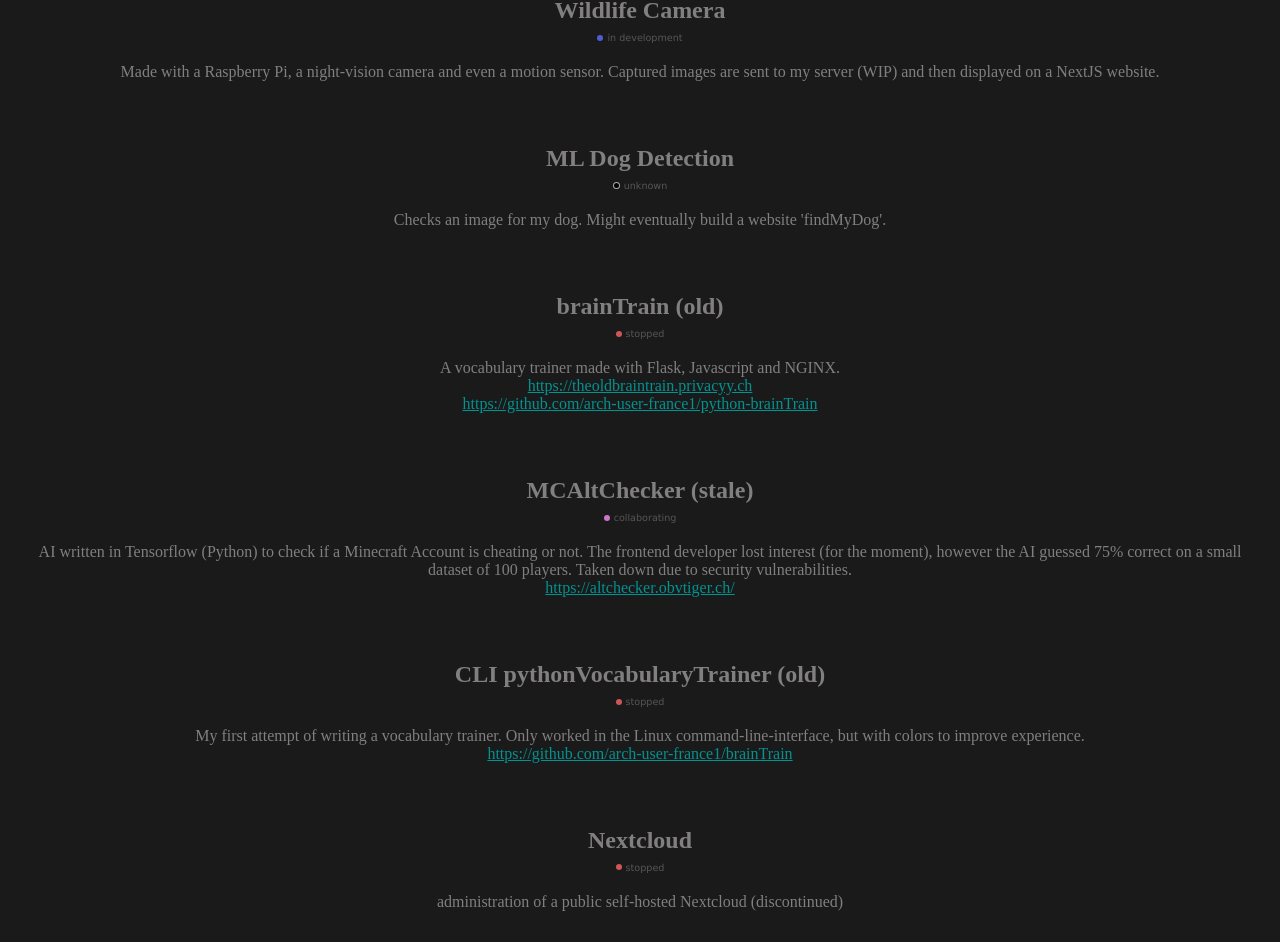
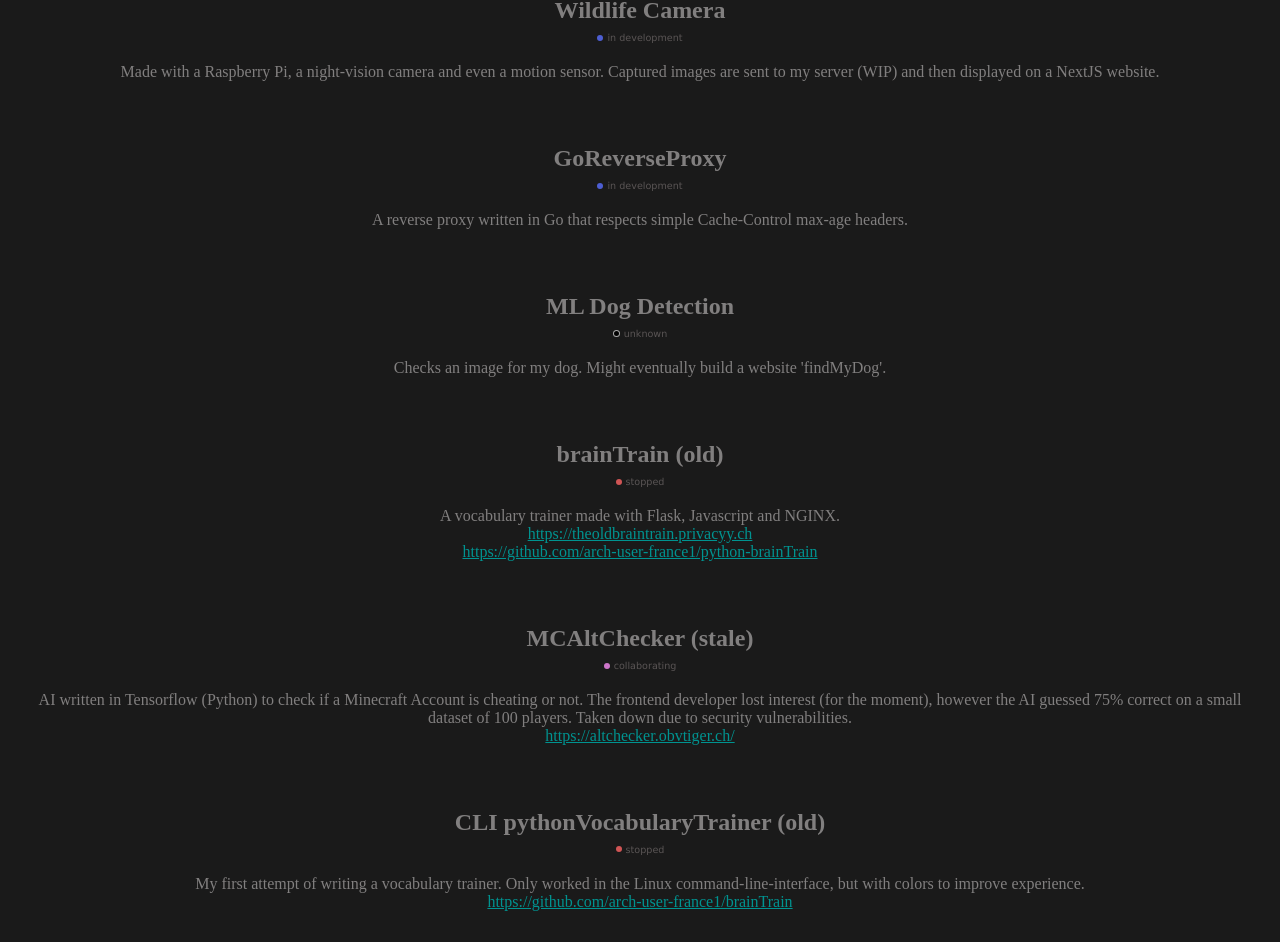
Before and after one commit to arch-user-france1/arch-user-france1, a Next.js app: page / in a window 1280 px wide. Shown: the part 1113-2055 px from the top of the page. Built offline with nearby package versions, Linux system fonts and the light colour scheme.

Commit message:
add GoReverseProxy

```diff
--- a/pages/index.js
+++ b/pages/index.js
@@ -116,6 +116,12 @@ export default function Page() {
       ></Project>
 
       <Project
+      projectname="GoReverseProxy"
+      description="A reverse proxy written in Go that respects simple Cache-Control max-age headers."
+      status="in development"
+      ></Project>
+
+      <Project
       projectname="ML Dog Detection"
       description="Checks an image for my dog. Might eventually build a website 'findMyDog'."
       ></Project>
```
